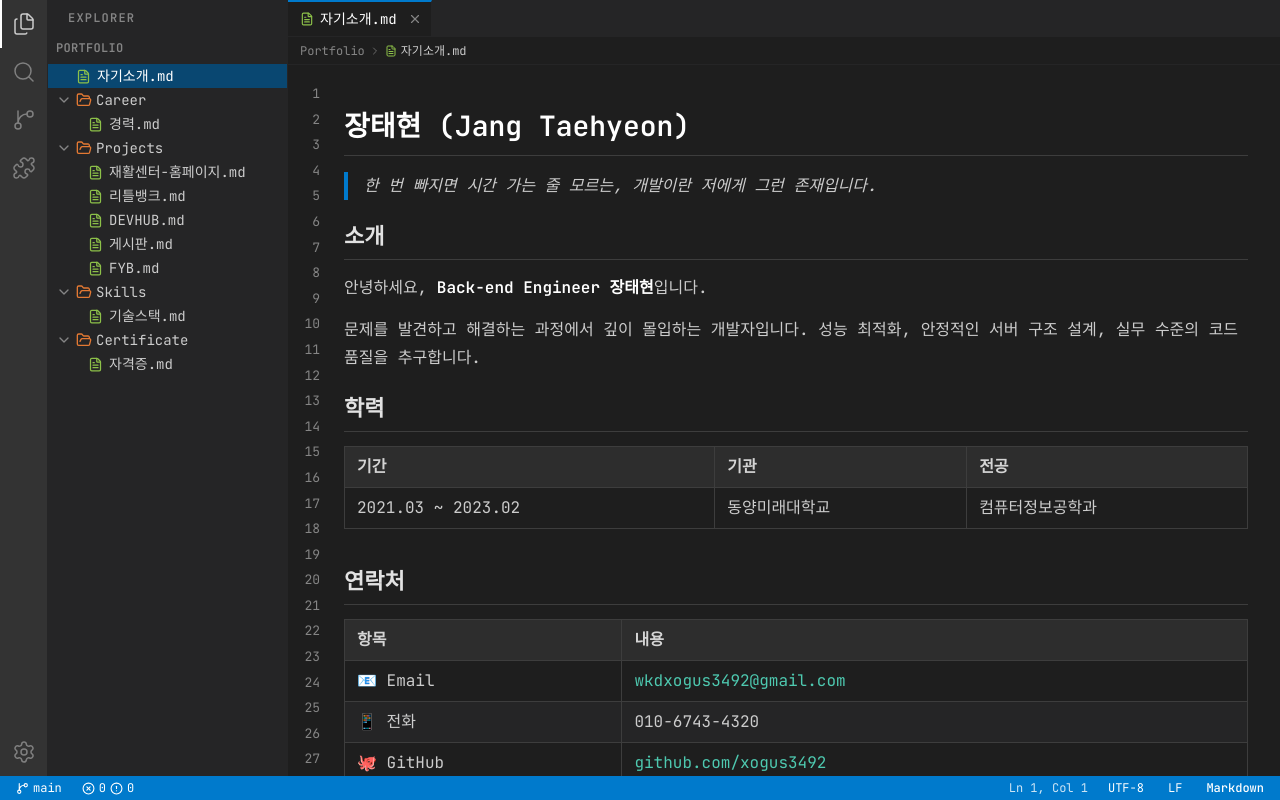
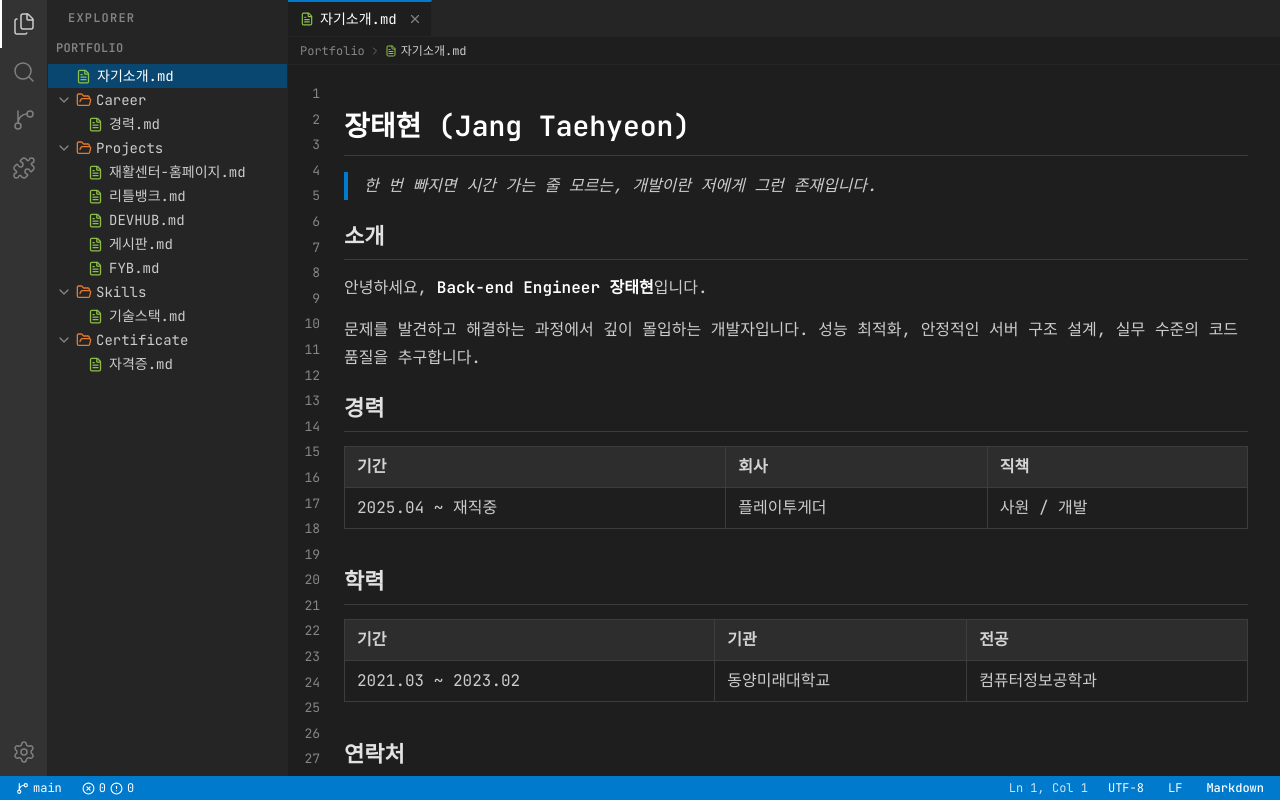
Before and after one commit to xogus3492/portfolio, a Next.js app: page / in a window 1280 px wide. Built offline with nearby package versions, Linux system fonts and the light colour scheme.

Commit message:
feat: 자기소개.md에 간단 경력사항 추가

```diff
--- a/src/data/content/self_intro.ts
+++ b/src/data/content/self_intro.ts
@@ -8,6 +8,12 @@ const SELF_INTRO_CONTENT = `# 장태현 (Jang Taehyeon)
 
 문제를 발견하고 해결하는 과정에서 깊이 몰입하는 개발자입니다.
 성능 최적화, 안정적인 서버 구조 설계, 실무 수준의 코드 품질을 추구합니다.
+
+## 경력
+
+| 기간 | 회사 | 직책 |
+|------|------|------|
+| 2025.04 ~ 재직중 | 플레이투게더 | 사원 / 개발 |
 
 ## 학력
 
```
